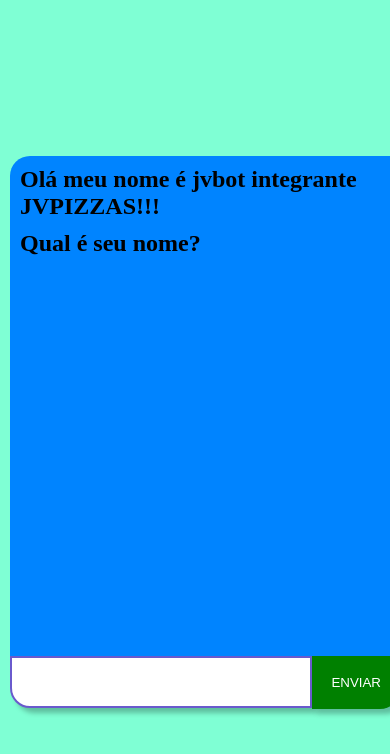
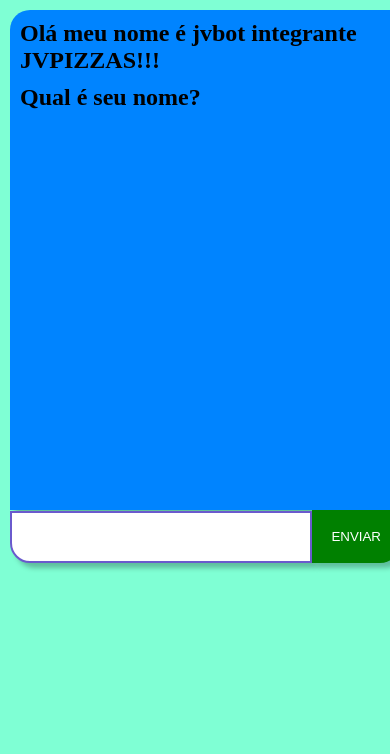
Before and after one commit to jvcorado/ChatBoxPizzaria, a plain HTML site: page index.html in a window 390 px wide. Drawn offline with Linux system fonts and the light colour scheme.

Commit message:
Update style.css

```diff
--- a/style.css
+++ b/style.css
@@ -14,7 +14,6 @@ body{
     display: flex;
     flex-direction: column;
     align-items: center;
-    justify-content: center;
 }
 .chat{
     padding-left: 10px;
@@ -61,6 +60,7 @@ p{
     .container{
         width: 100vw;
         margin: 10px;
+        justify-content: none;
     }
     .chat{
         width:100vw;
```
